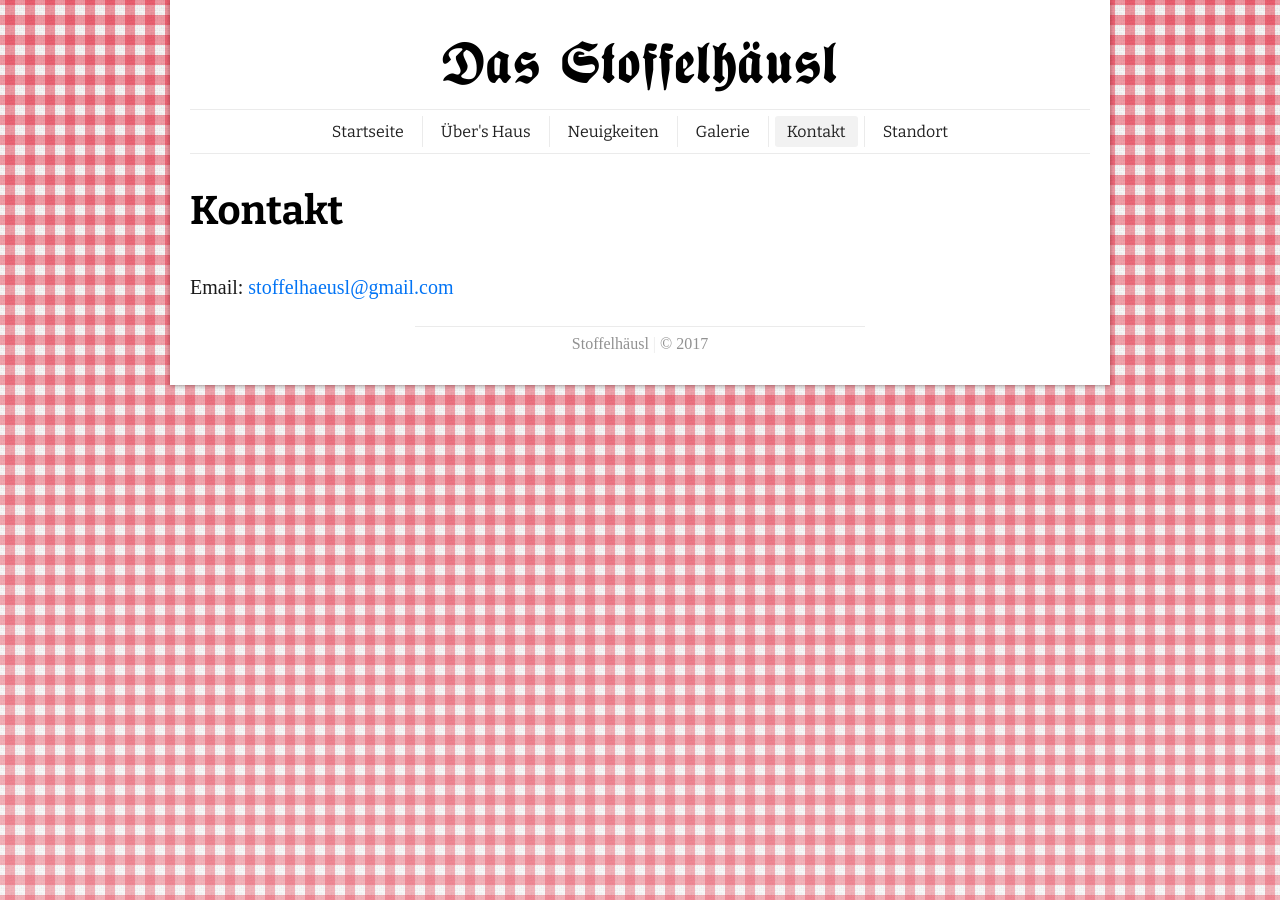
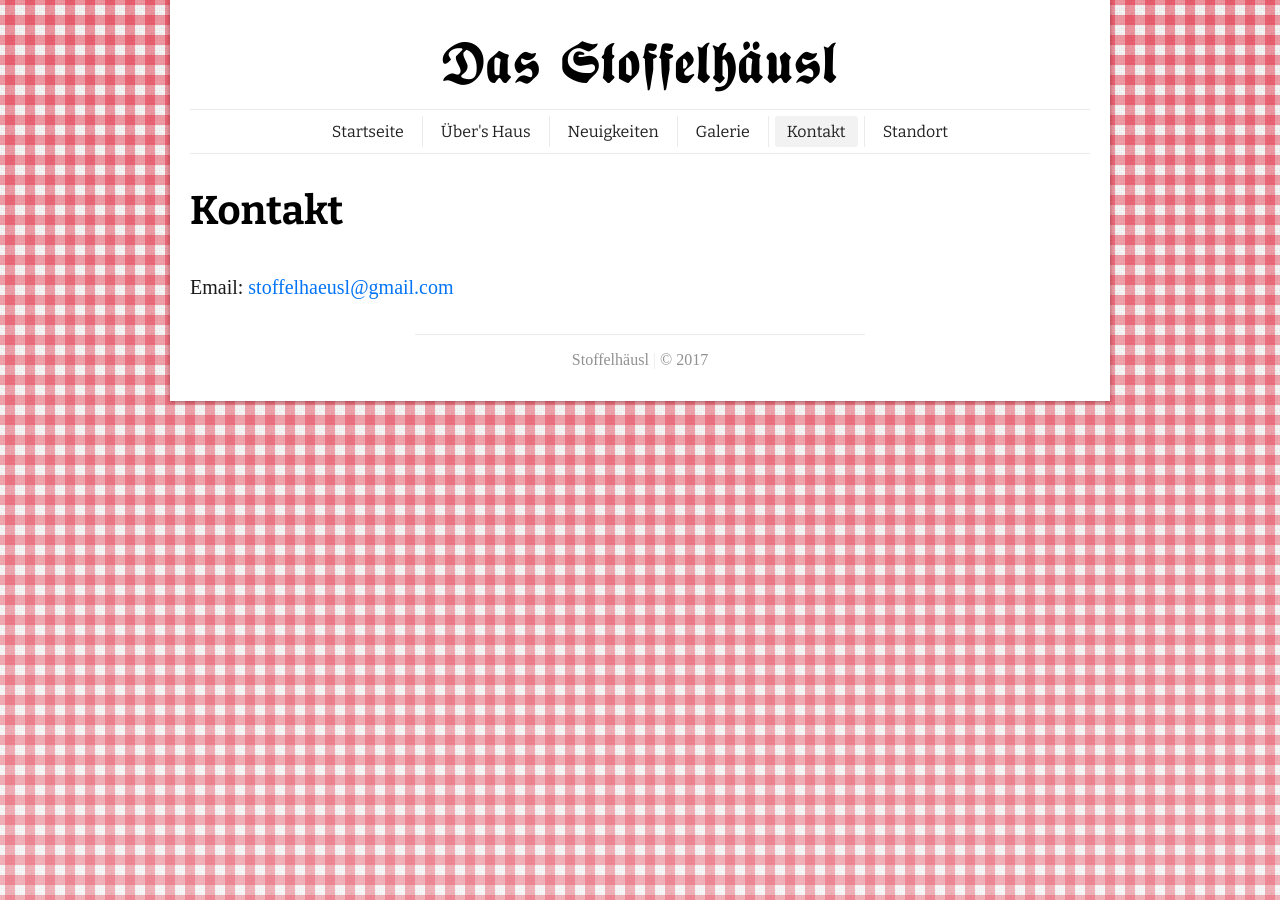
Before and after one commit to stoffelhaeusl/stoffelhaeusl.github.io, a Jekyll site: the page built from kontakt.md, in a window 1280 px wide. Built offline with Jekyll 4.4.1, drawn with Linux system fonts in a browser that asks for light colours; some web fonts are replaced.

Commit message:
Change footer style.

```diff
--- /dev/null
+++ b/_sass/footer.scss
@@ -0,0 +1,20 @@
+footer {
+  margin-top: 2em;
+
+  p {
+    margin: 0 auto;
+    padding-top: 1em;
+    padding-bottom: 1em;
+    text-align: center;
+    color: $footer-text;
+    border-top: 1px solid $lightgrey;
+
+    @include tablet {
+      width: 50%;
+    }
+  }
+
+  .sep {
+    color: $lightgrey;
+  }
+}
--- a/css/main.scss
+++ b/css/main.scss
@@ -22,6 +22,7 @@ $webkit-tap-highlight-color: #ef485c;
 @import 'mixins';
 @import 'gallery';
 @import 'tables';
+@import 'footer';
 
 * {
   box-sizing: border-box;
@@ -611,19 +612,3 @@ article, section {
     border: none;
   }
 }
-
-footer p {
-  margin: 1.5em auto 1em;
-  padding-top: .5em;
-  text-align: center;
-  color: $footer-text;
-  border-top: 1px solid $lightgrey;
-
-  @include tablet {
-    width: 50%;
-  }
-
-  .sep {
-    color: $lightgrey;
-  }
-}
```
